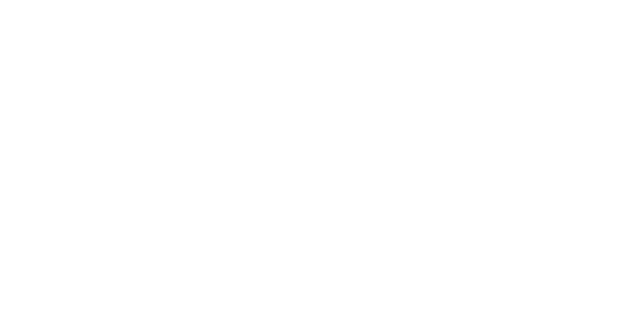
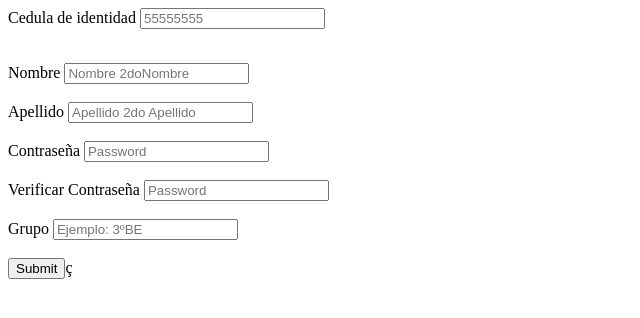
Before and after one commit to BrunCoA/CheckMate_Proyecto, a PHP site: page /Frontend/Alumno/Alumno.php in a window 1280 px wide. Before the commit the part shown is empty. Shown: the top 318 px of the page, without its empty margins (0-640 px from the left). Run offline with PHP 8.4, Linux system fonts and the light colour scheme.

Commit message:
registro alumno

```diff
--- a/Programacion/Frontend/Alumno/Alumno.php
+++ b/Programacion/Frontend/Alumno/Alumno.php
@@ -0,0 +1,33 @@
+<div class="container">
+<form>
+<div class="form-group">
+    <label for="exampleInputEmail1">Cedula de identidad</label>
+    <input type="email" class="form-control" id="exampleInputEmail1" aria-describedby="emailHelp" placeholder="55555555">
+    <small id="emailHelp" class="form-text text-muted"></small>
+  </div>
+</div>
+  <br>
+  <div class="form-group">
+    <label for="exampleInputPassword1">Nombre</label>
+    <input type="password" class="form-control" id="exampleInputPassword1" placeholder="Nombre 2doNombre">
+  </div> <br>
+  <div class="form-group">
+    <label for="exampleInputPassword1">Apellido</label>
+    <input type="password" class="form-control" id="exampleInputPassword1" placeholder="Apellido 2do Apellido">
+  </div> <br>
+  <div class="form-group">
+    <label for="exampleInputPassword1">Contraseña</label>
+    <input type="password" class="form-control" id="exampleInputPassword1" placeholder="Password">
+  </div> <br>
+  <div class="form-group">
+    <label for="exampleInputPassword1">Verificar Contraseña</label>
+    <input type="password" class="form-control" id="exampleInputPassword1" placeholder="Password">
+  </div> <br>
+  <div class="form-group">
+    <label for="exampleInputPassword1">Grupo</label>
+    <input type="password" class="form-control" id="exampleInputPassword1" placeholder="Ejemplo: 3ºBE">
+  </div>
+  <br>
+  <button type="submit" class="btn btn-primary">Submit</button>ç
+  </div>
+</form>
```
Also changed, not shown: Programacion/index.php (+7 -5 lines).
